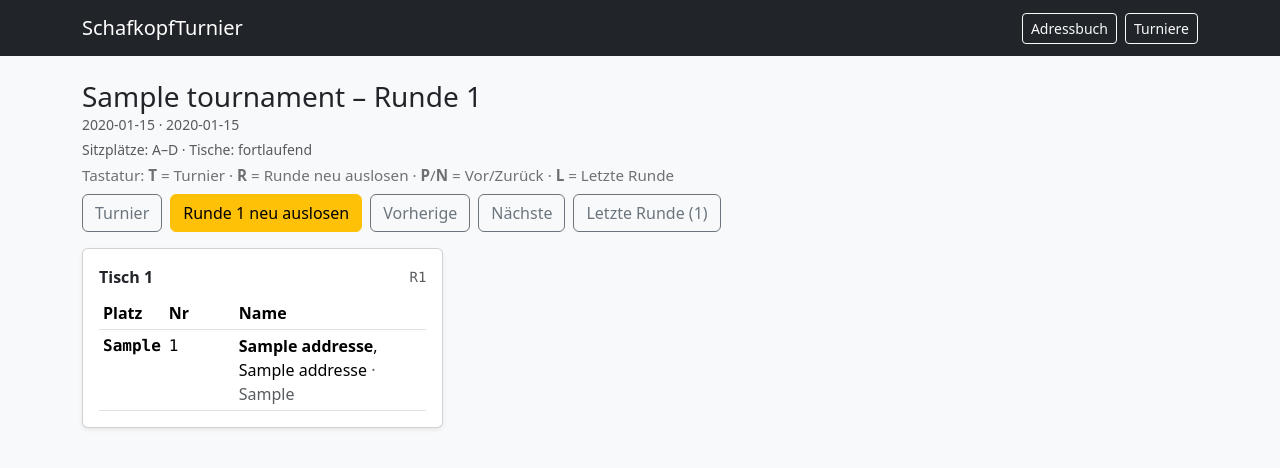
After one commit to dieter6605/SchafkopfTurnier, a Flask app: page /tournaments/1/rounds/1 in a window 1280 px wide. The commit adds this page. Shown: the top 468 px of the page. Run offline with Flask 3, Linux system fonts and the light colour scheme; tables that the repository leaves empty hold one stand-in row (values such as "Sample post").

Commit message:
Turniere verfeinern #3

```diff
--- a/app/routes/tournaments.py
+++ b/app/routes/tournaments.py
@@ -2,6 +2,7 @@
 from __future__ import annotations
 
 from datetime import datetime
+import random
 from typing import Any
 
 from flask import Blueprint, flash, redirect, render_template, request, session, url_for
@@ -182,6 +183,111 @@ def _validate_tournament_form(data: dict[str, Any]) -> str | None:
 
 
 # -----------------------------------------------------------------------------
+# Auslosung: Historie + Optimierung
+# -----------------------------------------------------------------------------
+def _pair(a: int, b: int) -> tuple[int, int]:
+    return (a, b) if a < b else (b, a)
+
+
+def _history_pairs(con, tournament_id: int, round_lt: int) -> set[tuple[int, int]]:
+    """
+    Alle Paare (tp_id,tp_id), die vor round_lt schon mal am selben Tisch saßen.
+    """
+    rows = db.q(
+        con,
+        """
+        SELECT round_no, table_no, tp_id
+        FROM tournament_seats
+        WHERE tournament_id=? AND round_no < ?
+        ORDER BY round_no, table_no
+        """,
+        (tournament_id, round_lt),
+    )
+    by_rt: dict[tuple[int, int], list[int]] = {}
+    for r in rows:
+        key = (int(r["round_no"]), int(r["table_no"]))
+        by_rt.setdefault(key, []).append(int(r["tp_id"]))
+
+    pairs: set[tuple[int, int]] = set()
+    for ids in by_rt.values():
+        ids = list(dict.fromkeys(ids))
+        for i in range(len(ids)):
+            for j in range(i + 1, len(ids)):
+                pairs.add(_pair(ids[i], ids[j]))
+    return pairs
+
+
+def _score_plan(tps: list[dict[str, int]], tables: list[list[int]], hist_pairs: set[tuple[int, int]]) -> int:
+    """
+    Kostenfunktion:
+    - direkt benachbarte player_no (d==1) am selben Tisch: sehr harte Strafe
+    - Wiedersehen (Paar schon mal gemeinsam am Tisch): harte Strafe
+    - optional: d==2 am selben Tisch: kleine Strafe
+    """
+    pno = {tp["id"]: tp["player_no"] for tp in tps}
+    score = 0
+
+    for tab in tables:
+        for i in range(len(tab)):
+            for j in range(i + 1, len(tab)):
+                a, b = tab[i], tab[j]
+                d = abs(pno[a] - pno[b])
+                if d == 1:
+                    score += 10_000
+                elif d == 2:
+                    score += 500
+
+                if _pair(a, b) in hist_pairs:
+                    score += 2_000
+
+    return score
+
+
+def _random_tables(tp_ids: list[int], table_size: int = 4) -> list[list[int]]:
+    return [tp_ids[i : i + table_size] for i in range(0, len(tp_ids), table_size)]
+
+
+def _improve_tables(tps: list[dict[str, int]], tp_ids: list[int], hist_pairs: set[tuple[int, int]]) -> list[list[int]]:
+    best_tables: list[list[int]] | None = None
+    best_score = 10**18
+
+    # Mehrere Random-Restarts
+    for _ in range(40):
+        ids = tp_ids[:]
+        random.shuffle(ids)
+        tables = _random_tables(ids, 4)
+        cur = _score_plan(tps, tables, hist_pairs)
+
+        # Lokale Verbesserung per Random-Swaps
+        for _iter in range(4000):
+            t1 = random.randrange(len(tables))
+            t2 = random.randrange(len(tables))
+            i1 = random.randrange(4)
+            i2 = random.randrange(4)
+            if t1 == t2 and i1 == i2:
+                continue
+
+            tables[t1][i1], tables[t2][i2] = tables[t2][i2], tables[t1][i1]
+            nxt = _score_plan(tps, tables, hist_pairs)
+
+            if nxt <= cur:
+                cur = nxt
+                if cur == 0:
+                    break
+            else:
+                tables[t1][i1], tables[t2][i2] = tables[t2][i2], tables[t1][i1]
+
+        if cur < best_score:
+            best_score = cur
+            best_tables = [t[:] for t in tables]
+
+        if best_score == 0:
+            break
+
+    return best_tables or _random_tables(tp_ids, 4)
+
+
+# -----------------------------------------------------------------------------
 # Pages
 # -----------------------------------------------------------------------------
 @bp.get("/tournaments")
@@ -259,8 +365,20 @@ def tournament_detail(tournament_id: int):
             return redirect(url_for("tournaments.tournaments_list"))
 
         counts = _tournament_counts(con, tournament_id)
+        last_round = db.one(
+            con,
+            "SELECT MAX(round_no) AS mx FROM tournament_rounds WHERE tournament_id=?",
+            (tournament_id,),
+        )
+        last_round_no = int(last_round["mx"] or 0) if last_round else 0
 
-    return render_template("tournament_detail.html", t=t, counts=counts, now=_now_local_iso())
+    return render_template(
+        "tournament_detail.html",
+        t=t,
+        counts=counts,
+        now=_now_local_iso(),
+        last_round_no=last_round_no,
+    )
 
 
 # -----------------------------------------------------------------------------
@@ -339,13 +457,150 @@ def tournament_delete(tournament_id: int):
             flash("Turnier nicht gefunden.", "error")
             return redirect(url_for("tournaments.tournaments_list"))
 
-        # Hinweis: FK ist ON DELETE CASCADE – das hier ist extra robust/lesbar.
         con.execute("DELETE FROM tournament_participants WHERE tournament_id=?", (tournament_id,))
         con.execute("DELETE FROM tournaments WHERE id=?", (tournament_id,))
         con.commit()
 
     flash("Turnier gelöscht.", "ok")
     return redirect(url_for("tournaments.tournaments_list"))
+
+
+# -----------------------------------------------------------------------------
+# Runden: Auslosen + Anzeigen
+# -----------------------------------------------------------------------------
+@bp.post("/tournaments/<int:tournament_id>/rounds/<int:round_no>/draw")
+def tournament_round_draw(tournament_id: int, round_no: int):
+    with db.connect() as con:
+        t = _get_tournament(con, tournament_id)
+        if not t:
+            flash("Turnier nicht gefunden.", "error")
+            return redirect(url_for("tournaments.tournaments_list"))
+
+        if round_no <= 0:
+            flash("Ungültige Rundennummer.", "error")
+            return redirect(url_for("tournaments.tournament_detail", tournament_id=tournament_id))
+
+        rows = db.q(
+            con,
+            """
+            SELECT id, player_no
+            FROM tournament_participants
+            WHERE tournament_id=?
+            ORDER BY player_no ASC
+            """,
+            (tournament_id,),
+        )
+        tps = [{"id": int(r["id"]), "player_no": int(r["player_no"])} for r in rows]
+        n = len(tps)
+        if n < 4:
+            flash("Zu wenige Teilnehmer zum Auslosen.", "error")
+            return redirect(url_for("tournaments.tournament_detail", tournament_id=tournament_id))
+
+        full_n = (n // 4) * 4
+        rest = n - full_n
+        tp_ids = [tp["id"] for tp in tps[:full_n]]
+
+        hist_pairs = _history_pairs(con, tournament_id, round_no)
+
+        # Überschreiben erlaubt: vorhandene Auslosung dieser Runde löschen
+        con.execute("DELETE FROM tournament_seats WHERE tournament_id=? AND round_no=?", (tournament_id, round_no))
+        con.execute("DELETE FROM tournament_rounds WHERE tournament_id=? AND round_no=?", (tournament_id, round_no))
+        con.execute("INSERT INTO tournament_rounds(tournament_id, round_no) VALUES (?,?)", (tournament_id, round_no))
+
+        tables = _improve_tables(tps, tp_ids, hist_pairs)
+
+        seats = ["A", "B", "C", "D"]
+        for table_no, ids in enumerate(tables, start=1):
+            ids2 = ids[:]
+            random.shuffle(ids2)  # Sitzplätze A-D zufällig
+            for seat, tp_id in zip(seats, ids2):
+                con.execute(
+                    """
+                    INSERT INTO tournament_seats(tournament_id, round_no, table_no, seat, tp_id)
+                    VALUES (?,?,?,?,?)
+                    """,
+                    (tournament_id, round_no, table_no, seat, int(tp_id)),
+                )
+
+        con.commit()
+
+    msg = f"Runde {round_no} ausgelost ({full_n//4} Tische)."
+    if rest:
+        msg += f" {rest} Reserve (nicht gesetzt)."
+    flash(msg, "ok")
+    return redirect(url_for("tournaments.tournament_round_view", tournament_id=tournament_id, round_no=round_no))
+
+
+@bp.get("/tournaments/<int:tournament_id>/rounds/<int:round_no>")
+def tournament_round_view(tournament_id: int, round_no: int):
+    with db.connect() as con:
+        t = _get_tournament(con, tournament_id)
+        if not t:
+            flash("Turnier nicht gefunden.", "error")
+            return redirect(url_for("tournaments.tournaments_list"))
+
+        seats = db.q(
+            con,
+            """
+            SELECT s.table_no, s.seat, s.tp_id,
+                   tp.player_no,
+                   a.nachname, a.vorname, a.wohnort
+            FROM tournament_seats s
+            JOIN tournament_participants tp ON tp.id=s.tp_id
+            JOIN addresses a ON a.id=tp.address_id
+            WHERE s.tournament_id=? AND s.round_no=?
+            ORDER BY s.table_no ASC,
+                     CASE s.seat WHEN 'A' THEN 1 WHEN 'B' THEN 2 WHEN 'C' THEN 3 ELSE 4 END
+            """,
+            (tournament_id, round_no),
+        )
+
+        seated_tp = {int(r["tp_id"]) for r in seats}
+        reserve = db.q(
+            con,
+            """
+            SELECT tp.id AS tp_id, tp.player_no, a.nachname, a.vorname, a.wohnort
+            FROM tournament_participants tp
+            JOIN addresses a ON a.id=tp.address_id
+            WHERE tp.tournament_id=?
+            ORDER BY tp.player_no ASC
+            """,
+            (tournament_id,),
+        )
+        reserve = [r for r in reserve if int(r["tp_id"]) not in seated_tp]
+
+        rounds = db.q(
+            con,
+            "SELECT round_no FROM tournament_rounds WHERE tournament_id=? ORDER BY round_no ASC",
+            (tournament_id,),
+        )
+        round_list = [int(r["round_no"]) for r in rounds]
+        last_round_no = max(round_list) if round_list else 0
+
+        prev_round_no = None
+        next_round_no = None
+        if round_list:
+            try:
+                pos = round_list.index(int(round_no))
+            except ValueError:
+                pos = -1
+            if pos != -1:
+                if pos > 0:
+                    prev_round_no = round_list[pos - 1]
+                if pos < len(round_list) - 1:
+                    next_round_no = round_list[pos + 1]
+
+    return render_template(
+        "tournament_round.html",
+        t=t,
+        round_no=round_no,
+        seats=seats,
+        reserve=reserve,
+        last_round_no=last_round_no,
+        prev_round_no=prev_round_no,
+        next_round_no=next_round_no,
+        now=_now_local_iso(),
+    )
 
 
 @bp.get("/tournaments/<int:tournament_id>/participants")
@@ -404,9 +659,6 @@ def tournament_participants(tournament_id: int):
     )
 
 
-# -----------------------------------------------------------------------------
-# Teilnehmer übernehmen (aus Adressbuch)
-# -----------------------------------------------------------------------------
 @bp.post("/tournaments/<int:tournament_id>/participants/add/<int:address_id>")
 def tournament_participant_add(tournament_id: int, address_id: int):
     q = (request.args.get("q") or request.form.get("q") or "").strip()
@@ -452,9 +704,6 @@ def tournament_participant_add(tournament_id: int, address_id: int):
     return redirect(url_for("tournaments.tournament_participants", tournament_id=tournament_id, q=q))
 
 
-# -----------------------------------------------------------------------------
-# Quick-Add: neue Adresse + sofortiger Turnierteilnehmer
-# -----------------------------------------------------------------------------
 @bp.post("/tournaments/<int:tournament_id>/participants/quickadd")
 def tournament_participant_quickadd(tournament_id: int):
     f = request.form
@@ -528,9 +777,6 @@ def tournament_participant_quickadd(tournament_id: int):
     return redirect(url_for("tournaments.tournament_participants", tournament_id=tournament_id, q=q))
 
 
-# -----------------------------------------------------------------------------
-# Teilnehmer entfernen (Default: ab dieser Nummer renummerieren)
-# -----------------------------------------------------------------------------
 @bp.post("/tournaments/<int:tournament_id>/participants/<int:tp_id>/remove")
 def tournament_participant_remove(tournament_id: int, tp_id: int):
     renumber = _to_int(request.form.get("renumber"), 1)  # Default = 1
@@ -562,9 +808,6 @@ def tournament_participant_remove(tournament_id: int, tp_id: int):
     return redirect(url_for("tournaments.tournament_participants", tournament_id=tournament_id, q=q))
 
 
-# -----------------------------------------------------------------------------
-# Renummerieren ab Nummer X (expliziter Backend-Endpoint)
-# -----------------------------------------------------------------------------
 @bp.post("/tournaments/<int:tournament_id>/participants/renumber-from")
 def tournament_participants_renumber_from(tournament_id: int):
     start_no = _to_int(request.form.get("start_no"), 0)
@@ -582,9 +825,6 @@ def tournament_participants_renumber_from(tournament_id: int):
     return redirect(url_for("tournaments.tournament_participants", tournament_id=tournament_id, q=q))
 
 
-# -----------------------------------------------------------------------------
-# Teilnehmernummern prüfen / komplett renummerieren (1..N)
-# -----------------------------------------------------------------------------
 @bp.post("/tournaments/<int:tournament_id>/participants/check-numbers")
 def tournament_participants_check_numbers(tournament_id: int):
     renumber = _to_int(request.form.get("renumber"), 0)  # 0/1
@@ -614,9 +854,6 @@ def tournament_participants_check_numbers(tournament_id: int):
     )
 
 
-# -----------------------------------------------------------------------------
-# Swap: Teilnehmer ersetzen, Nummer bleibt gleich
-# -----------------------------------------------------------------------------
 @bp.post("/tournaments/<int:tournament_id>/participants/swap")
 def tournament_participant_swap(tournament_id: int):
     tp_id = _to_int(request.form.get("tp_id"), 0)
--- /dev/null
+++ b/app/templates/tournament_round.html
@@ -0,0 +1,196 @@
+{# app/templates/tournament_round.html #}
+{% extends "layout.html" %}
+{% block content %}
+
+<style>
+  .sk-mono { font-family: ui-monospace, SFMono-Regular, Menlo, Monaco, Consolas, "Liberation Mono", "Courier New", monospace; }
+  .sk-kbd  { font-size: .95rem; color: rgba(0,0,0,.55); }
+</style>
+
+<div class="d-flex justify-content-between align-items-start mb-3 flex-wrap gap-2">
+  <div>
+    <h3 class="mb-0">{{ t.title }} – Runde {{ round_no }}</h3>
+    <div class="text-muted small">{{ t.event_date }} · {{ t.start_time }}</div>
+    <div class="text-muted small mt-1">
+      Sitzplätze: A–D · Tische: fortlaufend
+    </div>
+    <div class="sk-kbd mt-1">
+      Tastatur:
+      <span class="fw-semibold">T</span> = Turnier ·
+      <span class="fw-semibold">R</span> = Runde neu auslosen ·
+      <span class="fw-semibold">P</span>/<span class="fw-semibold">N</span> = Vor/Zurück ·
+      <span class="fw-semibold">L</span> = Letzte Runde
+    </div>
+  </div>
+
+  <div class="d-flex gap-2 flex-wrap justify-content-end">
+    <a class="btn btn-outline-secondary"
+       id="btnBackTournament"
+       href="{{ url_for('tournaments.tournament_detail', tournament_id=t.id) }}">
+      Turnier
+    </a>
+
+    <form method="post"
+          id="formRedraw"
+          action="{{ url_for('tournaments.tournament_round_draw', tournament_id=t.id, round_no=round_no) }}"
+          class="d-inline"
+          onsubmit="return confirm('Runde {{ round_no }} erneut auslosen?\n\nHinweis: Die vorhandene Auslosung wird überschrieben.');">
+      <button class="btn btn-warning" id="btnRedraw" type="submit">
+        Runde {{ round_no }} neu auslosen
+      </button>
+    </form>
+
+    <a class="btn btn-outline-secondary"
+       id="btnPrevRound"
+       href="{{ url_for('tournaments.tournament_round_view', tournament_id=t.id, round_no=(round_no - 1 if round_no > 1 else 1)) }}">
+      Vorherige
+    </a>
+
+    <a class="btn btn-outline-secondary"
+       id="btnNextRound"
+       href="{{ url_for('tournaments.tournament_round_view', tournament_id=t.id, round_no=(round_no + 1)) }}">
+      Nächste
+    </a>
+
+    {% if last_round_no and last_round_no > 0 %}
+      <a class="btn btn-outline-secondary"
+         id="btnLastRound"
+         href="{{ url_for('tournaments.tournament_round_view', tournament_id=t.id, round_no=last_round_no) }}">
+        Letzte Runde ({{ last_round_no }})
+      </a>
+    {% endif %}
+  </div>
+</div>
+
+{% if seats and seats|length > 0 %}
+  {# seats ist flach: wir gruppieren in Jinja per table_no #}
+  {% set cur = namespace(table_no=None) %}
+
+  <div class="row g-3">
+    {% for r in seats %}
+      {% if cur.table_no != r.table_no %}
+        {% if cur.table_no is not none %}
+            </tbody>
+          </table>
+        </div>
+      </div>
+      </div>
+        {% endif %}
+
+        {% set cur.table_no = r.table_no %}
+
+        <div class="col-md-6 col-lg-4">
+          <div class="card shadow-sm">
+            <div class="card-body">
+              <div class="d-flex justify-content-between align-items-center mb-2">
+                <div class="fw-semibold">Tisch {{ r.table_no }}</div>
+                <div class="text-muted small sk-mono">R{{ round_no }}</div>
+              </div>
+              <div class="table-responsive">
+                <table class="table table-sm mb-0">
+                  <thead>
+                    <tr>
+                      <th style="width:60px;">Platz</th>
+                      <th style="width:70px;">Nr</th>
+                      <th>Name</th>
+                    </tr>
+                  </thead>
+                  <tbody>
+      {% endif %}
+
+      <tr>
+        <td class="sk-mono"><strong>{{ r.seat }}</strong></td>
+        <td class="sk-mono">{{ r.player_no }}</td>
+        <td>
+          <strong>{{ r.nachname }}</strong>, {{ r.vorname }}
+          <span class="text-muted">· {{ r.wohnort }}</span>
+        </td>
+      </tr>
+
+      {% if loop.last %}
+                  </tbody>
+                </table>
+              </div>
+            </div>
+          </div>
+        </div>
+      {% endif %}
+    {% endfor %}
+  </div>
+
+  {% if reserve and reserve|length > 0 %}
+    <div class="card shadow-sm mt-3">
+      <div class="card-body">
+        <h5 class="mb-2">Reserve (nicht gesetzt)</h5>
+        <div class="text-muted small mb-2">
+          Teilnehmer, die nicht in einen vollen 4er Tisch gepasst haben.
+        </div>
+        <div class="table-responsive">
+          <table class="table table-striped mb-0">
+            <thead>
+              <tr>
+                <th style="width:90px;">Nr</th>
+                <th>Name</th>
+              </tr>
+            </thead>
+            <tbody>
+              {% for r in reserve %}
+                <tr>
+                  <td class="sk-mono"><strong>{{ r.player_no }}</strong></td>
+                  <td>
+                    <strong>{{ r.nachname }}</strong>, {{ r.vorname }}
+                    <span class="text-muted">· {{ r.wohnort }}</span>
+                  </td>
+                </tr>
+              {% endfor %}
+            </tbody>
+          </table>
+        </div>
+      </div>
+    </div>
+  {% endif %}
+{% else %}
+  <div class="alert alert-secondary">
+    Für Runde {{ round_no }} ist noch keine Auslosung vorhanden.
+  </div>
+{% endif %}
+
+<script>
+(function () {
+  const roundNo = {{ (round_no or 1) | int }};
+  const lastRoundNo = {{ (last_round_no or 0) | int }};
+
+  function isTypingContext() {
+    const el = document.activeElement;
+    if (!el) return false;
+    const tag = (el.tagName || "").toLowerCase();
+    return tag === "input" || tag === "textarea" || tag === "select";
+  }
+
+  function go(id) {
+    const el = document.getElementById(id);
+    if (el) el.click();
+  }
+
+  document.addEventListener("keydown", function (ev) {
+    if (ev.altKey || ev.ctrlKey || ev.metaKey) return;
+    if (isTypingContext()) return;
+
+    const k = (ev.key || "").toLowerCase();
+
+    if (k === "t") { ev.preventDefault(); go("btnBackTournament"); return; }
+
+    // R = neu auslosen (confirm hängt am onsubmit)
+    if (k === "r") { ev.preventDefault(); go("btnRedraw"); return; }
+
+    // P/N Navigation
+    if (k === "p") { ev.preventDefault(); go("btnPrevRound"); return; }
+    if (k === "n") { ev.preventDefault(); go("btnNextRound"); return; }
+
+    // L = letzte Runde (falls vorhanden)
+    if (k === "l" && lastRoundNo > 0) { ev.preventDefault(); go("btnLastRound"); return; }
+  });
+})();
+</script>
+
+{% endblock %}
```
Also changed, not shown: app/db.py (+32 -9 lines), app/static/js/round_keys.js (added, +57 -0 lines), app/templates/tournament_detail.html (+158 -21 lines).
